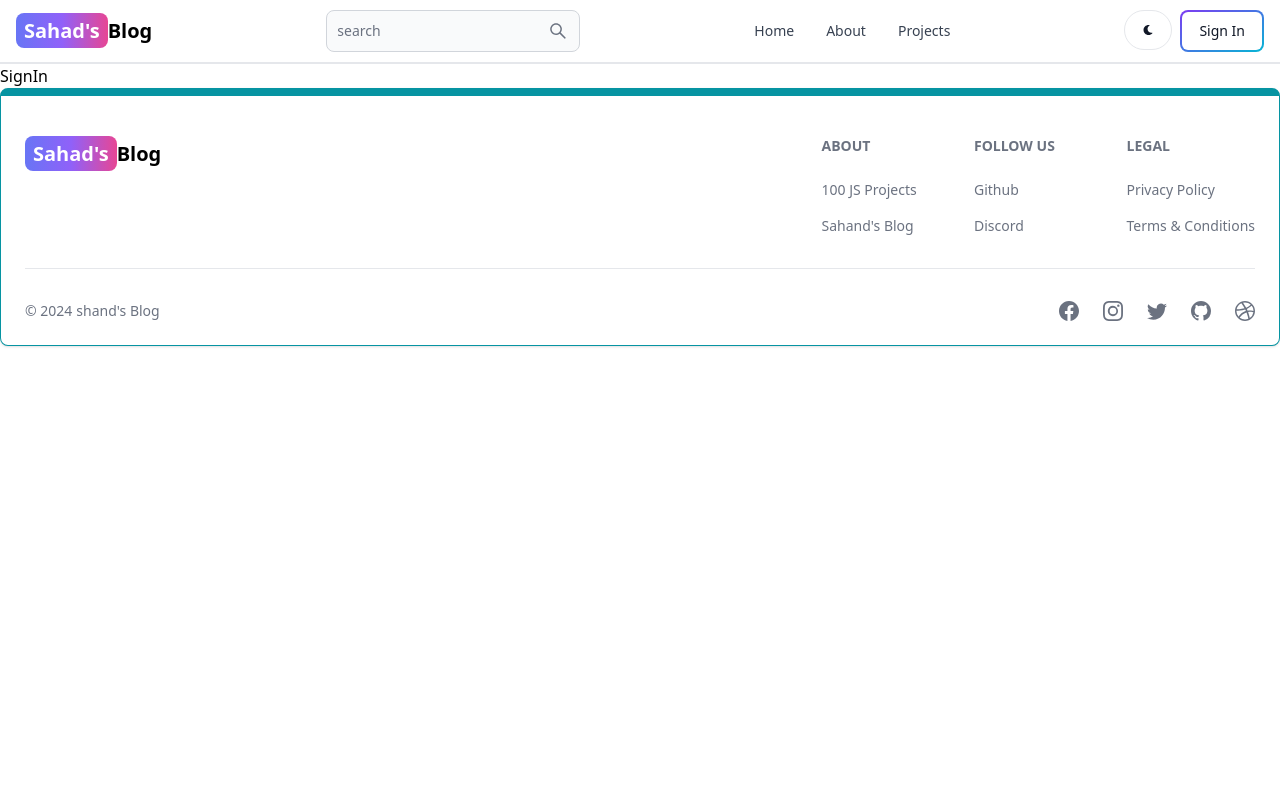
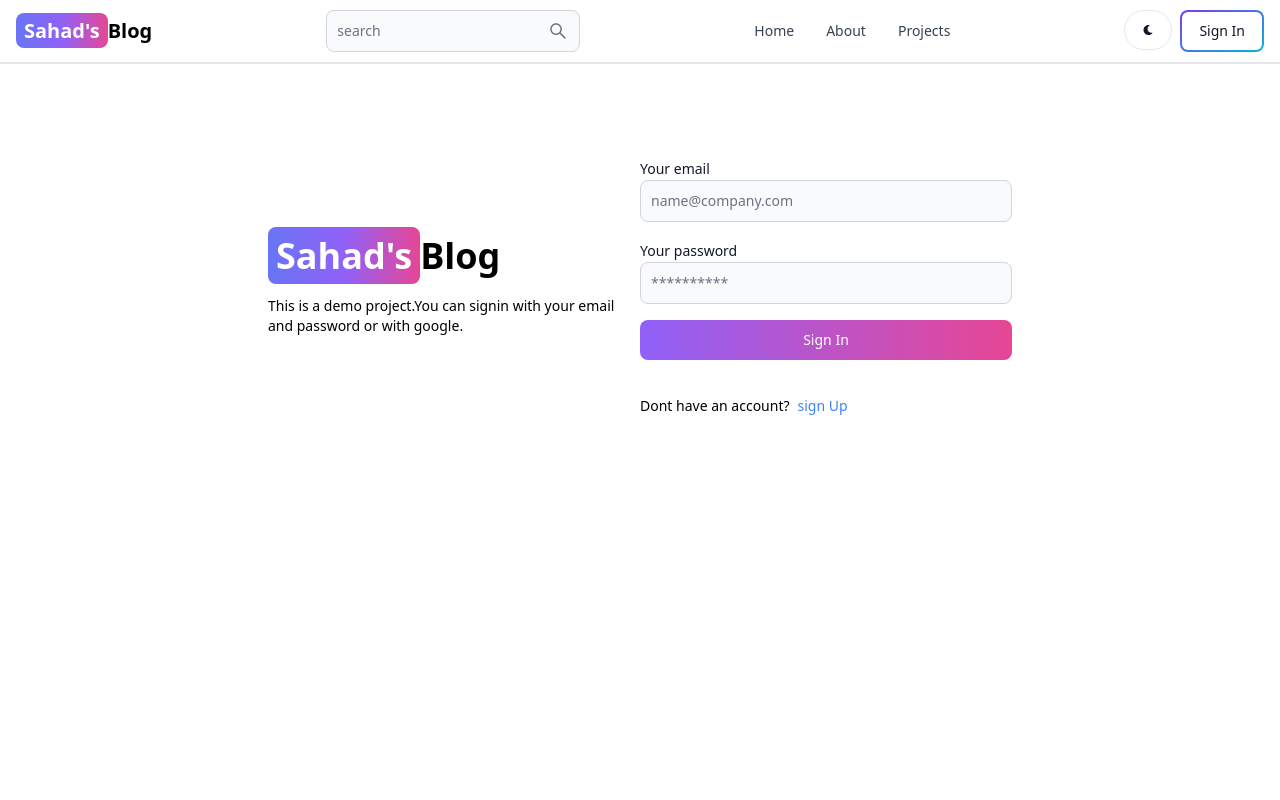
Before and after one commit to gomez-a443/mern1-blog, a React (Vite) app in the folder client/: page /sign-in in a window 1280 px wide. Shown: the top 800 px of the page. Built offline with nearby package versions, Linux system fonts and the light colour scheme.

Commit message:
complete sign-in page functionality

```diff
--- a/client/src/pages/SignIn.jsx
+++ b/client/src/pages/SignIn.jsx
@@ -1,5 +1,110 @@
-import React from "react";
+import { Alert, Button, Label, Spinner, TextInput } from "flowbite-react";
+import React, { useState } from "react";
+import { Link, useNavigate } from "react-router-dom";
 
 export default function SignIn() {
-  return <div>SignIn</div>;
+  const [formData, setFormData] = useState({});
+  const [errorMessage, setErrorMessage] = useState(null);
+  const [loading, setLoading] = useState(false);
+  const navigate = useNavigate();
+
+  function handleChange(e) {
+    setFormData({ ...formData, [e.target.id]: e.target.value.trim() });
+  }
+  const handleSubmit = async (e) => {
+    e.preventDefault();
+    if (!formData.email || !formData.password) {
+      return setErrorMessage("Please fill out all fileds");
+    }
+    try {
+      setLoading(true);
+      setErrorMessage(null);
+      const res = await fetch("/api/auth/signin", {
+        method: "POST",
+        headers: {
+          "Content-Type": "application/json",
+        },
+        body: JSON.stringify(formData),
+      });
+      const data = await res.json();
+      if (data.success === false) {
+        return setErrorMessage(data.message);
+      }
+      setLoading(false);
+      if (res.ok) {
+        navigate("/");
+      }
+    } catch (error) {
+      setErrorMessage(error.message);
+      setLoading(false);
+    }
+  };
+
+  return (
+    <div className="min-h-screen mt-20">
+      <div className="flex p-3 max-w-3xl mx-auto flex-col md:flex-row md:items-center">
+        {/* left */}
+        <div className="flex-1">
+          <Link to="/" className="  font-bold dark:text-white text-4xl">
+            <span className="px-2 py-1 bg-gradient-to-r from-indigo-500 via-purple-500 to-pink-500 rounded-lg text-white">
+              Sahad's
+            </span>
+            Blog
+          </Link>
+          <p className="text-sm mt-5">
+            This is a demo project.You can signin with your email and password
+            or with google.
+          </p>
+        </div>
+        {/* right */}
+        <div className="flex-1">
+          <form className="flex flex-col gap-4" onSubmit={handleSubmit}>
+            <div>
+              <Label value="Your email" />
+              <TextInput
+                type="email"
+                placeholder="name@company.com"
+                id="email"
+                onChange={handleChange}
+              />
+            </div>
+            <div>
+              <Label value="Your password" />
+              <TextInput
+                type="password"
+                placeholder="**********"
+                id="password"
+                onChange={handleChange}
+              />
+            </div>
+            <Button
+              gradientDuoTone="purpleToPink"
+              type="submit"
+              disabled={loading}
+            >
+              {loading ? (
+                <>
+                  <Spinner size="sm" />
+                  <span className="pl-3">Loading...</span>
+                </>
+              ) : (
+                "Sign In"
+              )}
+            </Button>
+            <div className="flex gap-2 mt-5 text-sm">
+              <span>Dont have an account?</span>
+              <Link to="/sign-up" className="text-blue-500">
+                sign Up
+              </Link>
+            </div>
+            {errorMessage && (
+              <Alert className="mt-5" color="failure">
+                {errorMessage}
+              </Alert>
+            )}
+          </form>
+        </div>
+      </div>
+    </div>
+  );
 }
--- a/client/src/pages/SignUp.jsx
+++ b/client/src/pages/SignUp.jsx
@@ -103,7 +103,7 @@ export default function SignUp() {
             <div className="flex gap-2 mt-5 text-sm">
               <span>Have an account?</span>
               <Link to="/sign-in" className="text-blue-500">
-                sign in
+                sign In
               </Link>
             </div>
             {errorMessage && (
```
